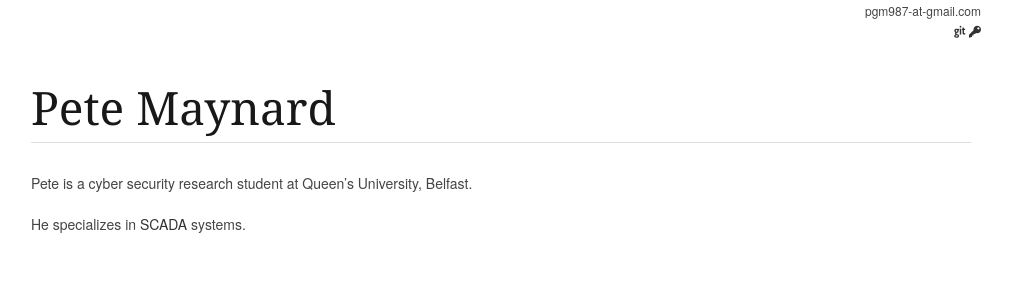
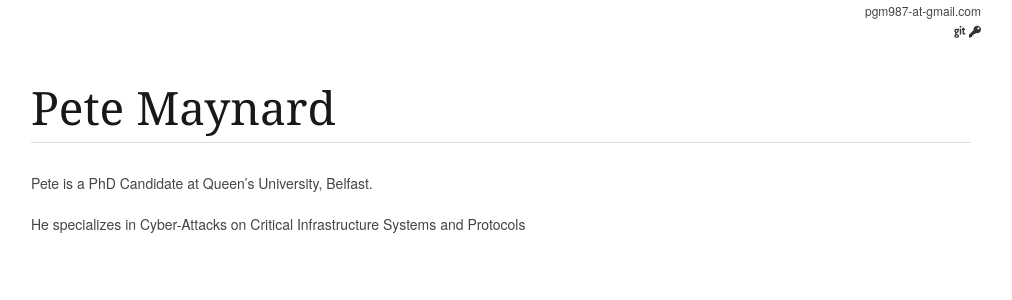
Before and after one commit to PMaynard/petermaynard.co.uk, a Jekyll site: the page built from index.md, in a window 1280 px wide. Shown: the top 300 px of the page, without its empty margins (139-1151 px from the left). Built offline with Jekyll 4.4.1, drawn with Linux system fonts in a browser that asks for light colours; Markdown is read by kramdown in place of the engine named in the settings.

Commit message:
Update index.md

```diff
--- a/index.md
+++ b/index.md
@@ -2,6 +2,6 @@
 layout: home
 title: Pete Maynard
 ---
-Pete is a cyber security research student at Queen's University, Belfast.
+Pete is a PhD Candidate at Queen's University, Belfast.
 
-He specializes in [SCADA](http://en.wikipedia.org/wiki/SCADA) systems.
+He specializes in Cyber-Attacks on Critical Infrastructure Systems and Protocols
```
